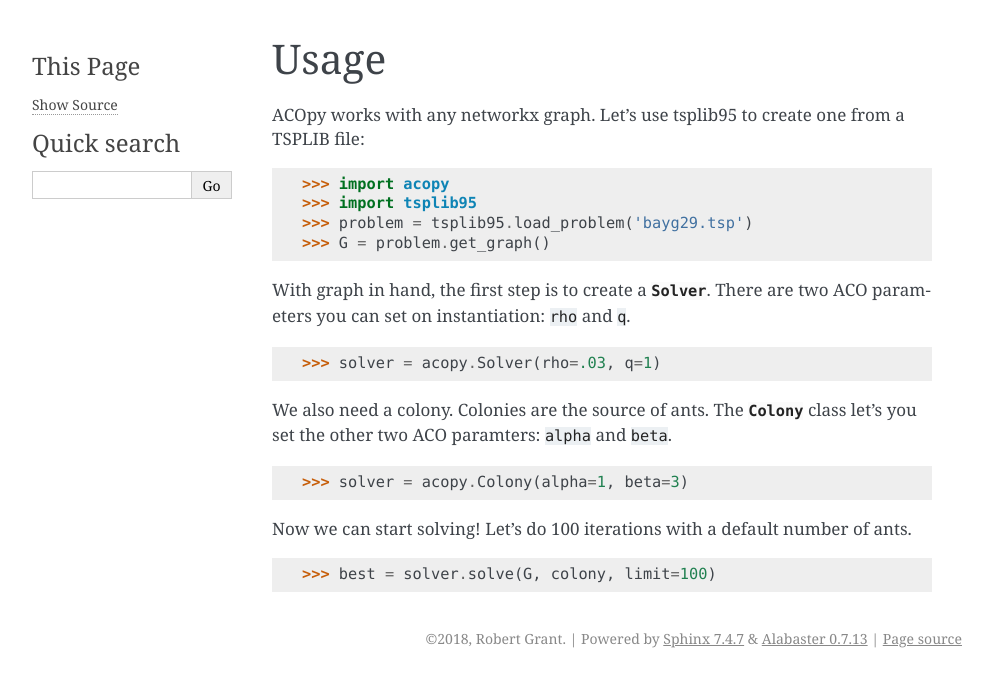
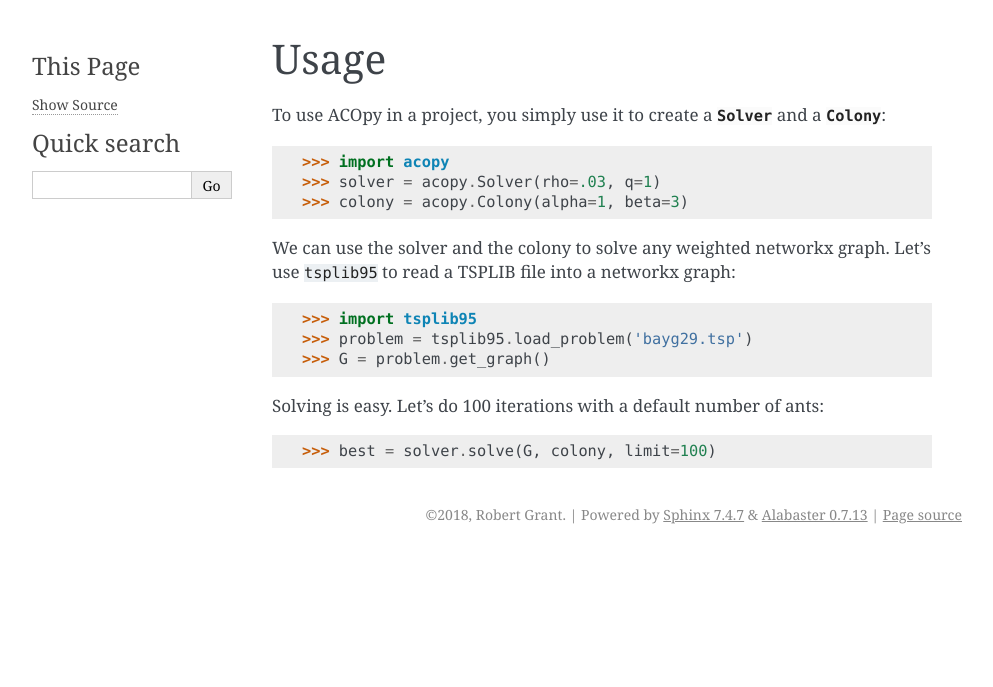
Before and after one commit to rhgrant10/acopy, a Sphinx documentation site: the page built from docs/usage.rst, in a window 1280 px wide. Shown: the top 687 px of the page, without its empty margins (148-1141 px from the left). Built offline with Sphinx 7.4.7, drawn with Linux system fonts in a browser that asks for light colours; formulas are drawn with MathJax 3.

Commit message:
Correct the little docs you do have!

```diff
--- a/docs/usage.rst
+++ b/docs/usage.rst
@@ -2,28 +2,23 @@
 Usage
 =====
 
-ACOpy works with any networkx graph. Let's use tsplib95 to create one from a TSPLIB file:
+To use ACOpy in a project, you simply use it to create a :class:`~Solver` and a :class:`~Colony`:
 
 .. code-block:: python
 
     >>> import acopy
+    >>> solver = acopy.Solver(rho=.03, q=1)
+    >>> colony = acopy.Colony(alpha=1, beta=3)
+
+We can use the solver and the colony to solve any weighted networkx graph. Let's use ``tsplib95`` to read a TSPLIB file into a networkx graph:
+
+.. code-block:: python
+
     >>> import tsplib95
     >>> problem = tsplib95.load_problem('bayg29.tsp')
     >>> G = problem.get_graph()
 
-With graph in hand, the first step is to create a :class:`~Solver`. There are two ACO parameters you can set on instantiation: ``rho`` and ``q``.
-
-.. code-block:: python
-
-    >>> solver = acopy.Solver(rho=.03, q=1)
-
-We also need a colony. Colonies are the source of ants. The :class:`~Colony` class let's you set the other two ACO paramters: ``alpha`` and ``beta``.
-
-.. code-block:: python
-
-    >>> solver = acopy.Colony(alpha=1, beta=3)
-
-Now we can start solving! Let's do 100 iterations with a default number of ants.
+Solving is easy. Let's do 100 iterations with a default number of ants:
 
 .. code-block:: python
 
```
